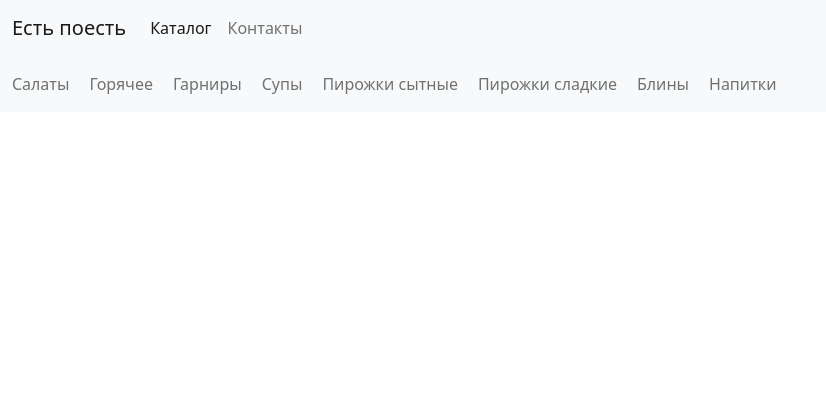
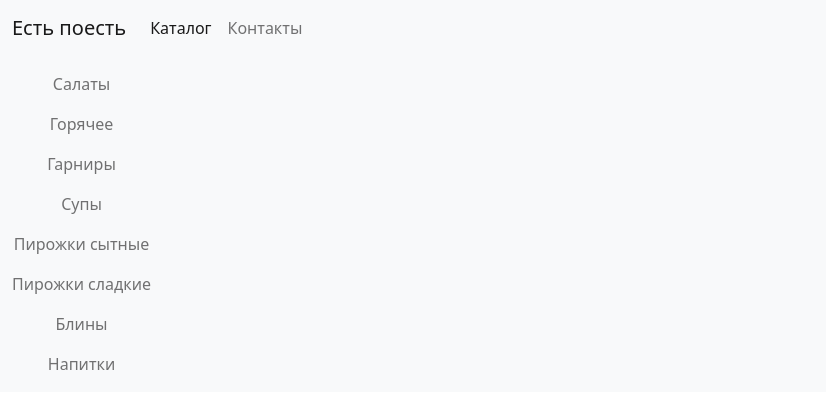
Before and after one commit to Gozebone/eat2eat, a Django app: page / in a window 1280 px wide. Shown: the top 409 px of the page, without its empty margins (0-826 px from the left). Run offline with Django 4.2, Linux system fonts and the light colour scheme; data that the repository does not hold is empty.

Commit message:
center navbar

```diff
--- a/static/css/home.css
+++ b/static/css/home.css
@@ -1,4 +1,4 @@
-div.scrollable {
+.container-fluid {
     overflow: auto;
     white-space: nowrap;
     flex-direction: row;
```
